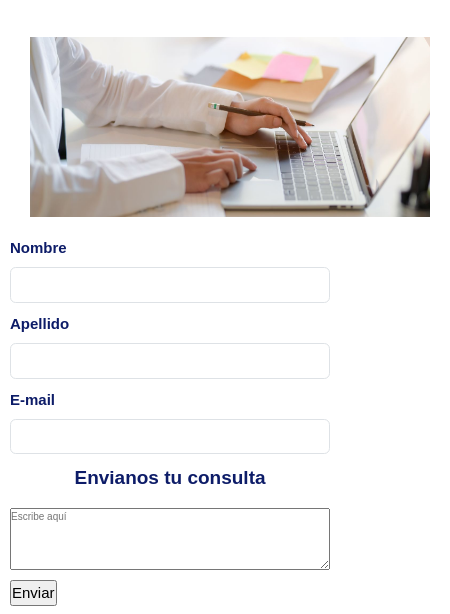
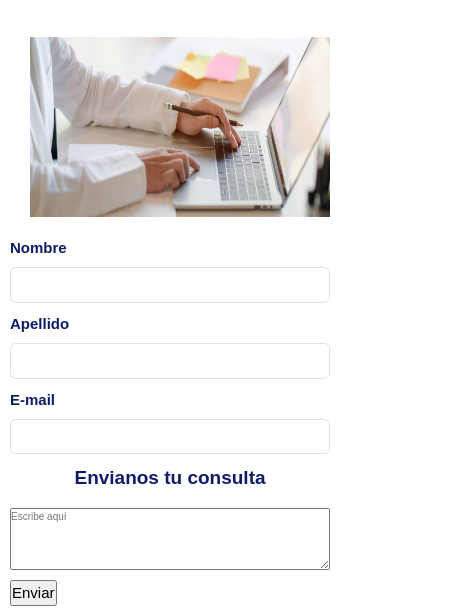
Before and after one commit to andreaperaltawebdeveloper/2daentrega-peraltaandrea-reentrega, a website: page pages/contacto.html in a window 390 px wide. Shown: the part 230-844 px from the top of the page, 450 px wide, since content can reach past the window. Drawn offline with nearby package versions, Linux system fonts and the light colour scheme.

Commit message:
added seo elements onpage

```diff
--- a/pages/contacto.html
+++ b/pages/contacto.html
@@ -3,6 +3,8 @@
 
 <head>
     <meta charset="UTF-8">
+    <meta name="descritpion" content="Aprende inglès desde la primera clase, clases para todas las edades y niveles"/>
+    <meta name="keywords" content="ingles, idiomas, english, inglesfacil, inglesrapido, inglessegundoidioma, clasesdeingles"/>
     <meta name="viewport" content="width=device-width, initial-scale=1.0">
     <link rel="preconnect" href="https://fonts.googleapis.com">
     <link rel="preconnect" href="https://fonts.gstatic.com" crossorigin>
--- a/scss/_mq.scss
+++ b/scss/_mq.scss
@@ -117,7 +117,7 @@
 
         .contactocont {
             img {
-                width: 400px;
+                width: 300px;
                 height: 180px;
                 padding: 0px;
                 margin: 20px;
```
Also changed, not shown: index.html (+2 -0 lines), pages/cursos.html (+2 -0 lines), pages/examenes.html (+2 -0 lines), pages/quienessomos.html (+2 -0 lines), css/main.css.
